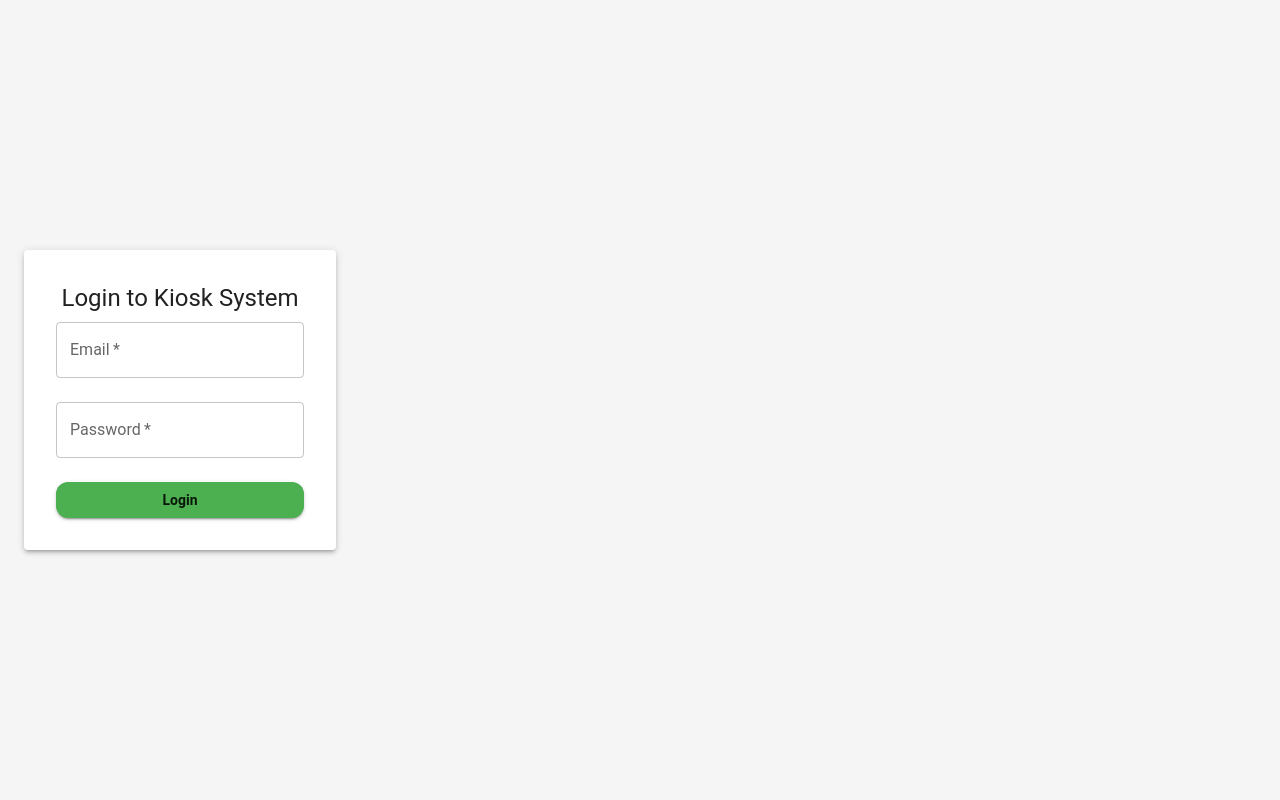
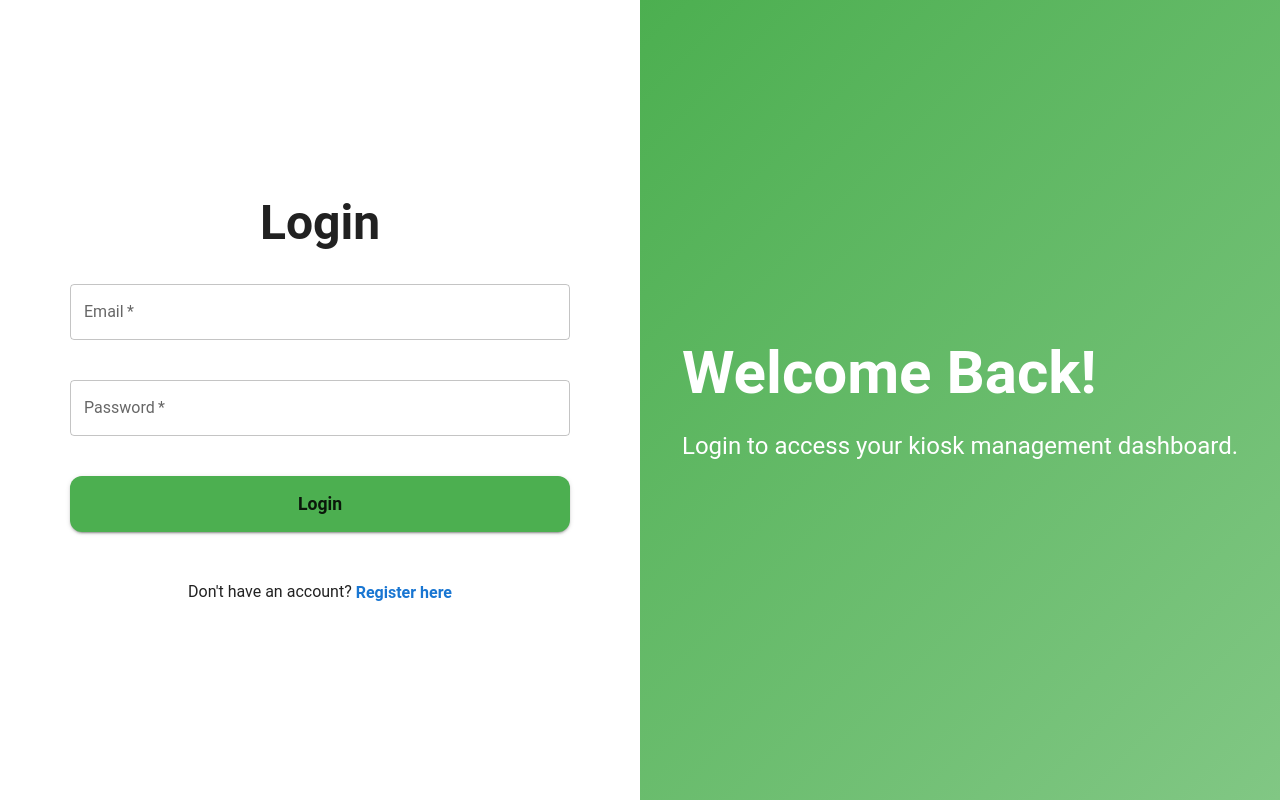
Before and after one commit to NoloSibeko/BackupRepoKiosk, a React (Vite) app: page /login in a window 1280 px wide. Built offline with nearby package versions, Linux system fonts and the light colour scheme.

Commit message:
Update Tuesday

```diff
--- a/package.json
+++ b/package.json
@@ -16,6 +16,7 @@
     "@mui/material": "^7.0.2",
     "axios": "^1.8.4",
     "framer-motion": "^12.9.1",
+    "jwt-decode": "^4.0.0",
     "react": "^19.0.0",
     "react-dom": "^19.0.0",
     "react-router-dom": "^7.5.1"
--- a/src/App.jsx
+++ b/src/App.jsx
@@ -6,6 +6,7 @@ import theme from './theme';
 import Register from './pages/Register';
 import Login from './pages/Login';
 import Dashboard from './pages/Dashboard';
+import AuthPage from './pages/AuthPage';
 
 function App() {
   return (
@@ -13,10 +14,10 @@ function App() {
       <CssBaseline />
       <Router>
         <Routes>
-
-          <Route path="/" element={<Register />} />
-          <Route path="/login" element={<Login />} />
-          <Route path="/dashboard" element={<Dashboard />} />
+        <Route path="/dashboard" element={<Dashboard />} />
+        <Route path="/login" element={<AuthPage />} />
+        <Route path="/register" element={<AuthPage />} />
+        <Route path="/" element={<AuthPage />} />
         </Routes>
       </Router>
     </ThemeProvider>
--- /dev/null
+++ b/src/pages/AuthPage.jsx
@@ -0,0 +1,120 @@
+import { useState } from 'react';
+import { Box, Typography, styled } from '@mui/material';
+import { motion, AnimatePresence } from 'framer-motion';
+import Login from './Login';
+import Register from './Register';
+import { useNavigate } from 'react-router-dom';
+
+const AuthContainer = styled(Box)({
+  display: 'flex',
+  height: '100vh',
+  width: '100vw',
+  overflow: 'hidden',
+  position: 'fixed',
+  top: 0,
+  left: 0,
+});
+
+const FormContainer = styled(motion.div)({
+  width: '50%',
+  display: 'flex',
+  justifyContent: 'center',
+  alignItems: 'center',
+  padding: '2rem',
+  position: 'relative',
+  zIndex: 2,
+  backgroundColor: '#ffffff',
+});
+
+const GraphicContainer = styled(Box)({
+  width: '50%',
+  display: 'flex',
+  flexDirection: 'column',
+  justifyContent: 'center',
+  alignItems: 'center',
+  color: 'white',
+  padding: '2rem',
+  position: 'relative',
+  overflow: 'hidden',
+});
+
+const AuthPage = () => {
+  const navigate = useNavigate();
+  const [isLogin, setIsLogin] = useState(window.location.pathname === '/login');
+
+  const toggleAuthMode = () => {
+    const newIsLogin = !isLogin;
+    setIsLogin(newIsLogin);
+    navigate(newIsLogin ? '/login' : '/register');
+  };
+
+  return (
+    <AuthContainer>
+      <AnimatePresence mode="wait">
+        {isLogin ? (
+          <>
+            <FormContainer
+              key="login-form"
+              initial={{ x: 0 }}
+              animate={{ x: 0 }}
+              exit={{ x: '-100%' }}
+              transition={{ type: 'spring', stiffness: 300, damping: 30 }}
+            >
+              <Login toggleAuthMode={toggleAuthMode} />
+            </FormContainer>
+            <GraphicContainer
+              sx={{
+                background: 'linear-gradient(135deg, #4CAF50 0%, #81C784 100%)',
+              }}
+            >
+              <motion.div
+                initial={{ opacity: 0, y: 20 }}
+                animate={{ opacity: 1, y: 0 }}
+                transition={{ delay: 0.2 }}
+              >
+                <Typography variant="h2" gutterBottom fontWeight="bold">
+                  Welcome Back!
+                </Typography>
+                <Typography variant="h5">
+                  Login to access your kiosk management dashboard.
+                </Typography>
+              </motion.div>
+            </GraphicContainer>
+          </>
+        ) : (
+          <>
+            <GraphicContainer
+              sx={{
+                background: 'linear-gradient(135deg, #1976d2 0%, #2196f3 100%)',
+              }}
+            >
+              <motion.div
+                initial={{ opacity: 0, y: 20 }}
+                animate={{ opacity: 1, y: 0 }}
+                transition={{ delay: 0.2 }}
+              >
+                <Typography variant="h2" gutterBottom fontWeight="bold">
+                  Join Us!
+                </Typography>
+                <Typography variant="h5">
+                  Create your account to start managing your kiosk system.
+                </Typography>
+              </motion.div>
+            </GraphicContainer>
+            <FormContainer
+              key="register-form"
+              initial={{ x: '100%' }}
+              animate={{ x: 0 }}
+              exit={{ x: '100%' }}
+              transition={{ type: 'spring', stiffness: 300, damping: 30 }}
+            >
+              <Register toggleAuthMode={toggleAuthMode} />
+            </FormContainer>
+          </>
+        )}
+      </AnimatePresence>
+    </AuthContainer>
+  );
+};
+
+export default AuthPage;
--- a/src/pages/Login.jsx
+++ b/src/pages/Login.jsx
@@ -1,13 +1,18 @@
 import React, { useState } from 'react';
-import { TextField, Button, Container, Typography, Grid, Paper, Box, Alert } from '@mui/material';
-import { useNavigate } from 'react-router-dom';
-import { login } from '../api/auth';
+import {
+  Box,
+  TextField,
+  Button,
+  Typography,
+  Grid,
+  Alert,
+  Link
+} from '@mui/material';
 
-const Login = () => {
+const Login = ({ toggleAuthMode }) => {
   const [formData, setFormData] = useState({ email: '', password: '' });
   const [error, setError] = useState('');
   const [isLoading, setIsLoading] = useState(false);
-  const navigate = useNavigate();
 
   const handleChange = (e) => {
     const { name, value } = e.target;
@@ -20,17 +25,7 @@ const Login = () => {
     setIsLoading(true);
 
     try {
-      const response = await login({
-        Email: formData.email,
-        Password: formData.password
-      });
-
-      if (response && response.token) {
-        localStorage.setItem('authToken', response.token);
-        navigate('/dashboard'); // Redirect only if login is successful
-      } else {
-        setError('Invalid login response');
-      }
+      // Your login logic here
     } catch (err) {
       setError(err.toString());
     } finally {
@@ -38,27 +33,33 @@ const Login = () => {
     }
   };
 
-
   return (
-    <Container maxWidth="sm">
-      <Box display="flex" justifyContent="center" alignItems="center" minHeight="100vh">
-        <Paper elevation={3} sx={{ width: '100%', p: 4 }}>
-          <Typography variant="h5" align="center" gutterBottom>
-            Login to Kiosk System
+    <Box sx={{
+      width: '100%',
+      maxWidth: 500,
+      height: '100%',
+      display: 'flex',
+      flexDirection: 'column',
+      justifyContent: 'center'
+    }}>
+      <Typography variant="h3" align="center" gutterBottom fontWeight="bold">
+        Login
       </Typography>
-          {error && <Alert severity="error" sx={{ mb: 2 }}>{error}</Alert>}
-          <Box component="form" onSubmit={handleSubmit}>
+      {error && <Alert severity="error" sx={{ mb: 3 }}>{error}</Alert>}
+      <Box component="form" onSubmit={handleSubmit} sx={{ mt: 2 }}>
         <Grid container spacing={3} direction="column">
           <Grid item>
             <TextField
               label="Email"
               variant="outlined"
               fullWidth
+              size="large"
               name="email"
               value={formData.email}
               onChange={handleChange}
               required
               type="email"
+              sx={{ mb: 2 }}
             />
           </Grid>
           <Grid item>
@@ -66,11 +67,13 @@ const Login = () => {
               label="Password"
               variant="outlined"
               fullWidth
+              size="large"
               name="password"
               value={formData.password}
               onChange={handleChange}
               required
               type="password"
+              sx={{ mb: 2 }}
             />
           </Grid>
           <Grid item>
@@ -78,20 +81,41 @@ const Login = () => {
               type="submit"
               variant="contained"
               fullWidth
+              size="large"
               disabled={isLoading}
               sx={{
+                height: '56px',
+                fontSize: '1.1rem',
                 backgroundColor: '#4CAF50',
-                    '&:hover': { backgroundColor: '#45A049' }
+                '&:hover': { backgroundColor: '#45A049' },
               }}
             >
               {isLoading ? 'Logging in...' : 'Login'}
             </Button>
           </Grid>
+          <Grid item>
+            <Typography variant="body1" align="center" sx={{ mt: 3 }}>
+              Don't have an account?{' '}
+              <Link
+                component="button"
+                type="button"
+                onClick={toggleAuthMode}
+                sx={{
+                  fontSize: '1rem',
+                  fontWeight: 'bold',
+                  color: '#1976d2',
+                  textDecoration: 'none',
+                  '&:hover': { textDecoration: 'underline' },
+                  cursor: 'pointer'
+                }}
+              >
+                Register here
+              </Link>
+            </Typography>
+          </Grid>
         </Grid>
       </Box>
-        </Paper>
     </Box>
-    </Container>
   );
 };
 
--- a/src/pages/Register.jsx
+++ b/src/pages/Register.jsx
@@ -1,20 +1,20 @@
 import React, { useState } from 'react';
-import { Box, Button, Paper, TextField, Typography, Link, Alert } from '@mui/material';
+import { Box, Button, TextField, Typography, Link, Alert } from '@mui/material';
 import { useNavigate } from 'react-router-dom';
 import { register } from '../api/auth';
 
-export default function Register() {
-  const navigate = useNavigate();
+const Register = ({ toggleAuthMode }) => {
   const [form, setForm] = useState({
     name: '',
-    surname: '',  // Changed from 'current'
+    surname: '',
     email: '',
-    contactNumber: '',  // Changed from 'contactName'
+    contactNumber: '',
     password: ''
   });
   const [error, setError] = useState('');
   const [success, setSuccess] = useState(false);
   const [isLoading, setIsLoading] = useState(false);
+  const navigate = useNavigate();
 
   const handleChange = (e) => {
     setForm({ ...form, [e.target.name]: e.target.value });
@@ -28,55 +28,31 @@ export default function Register() {
     try {
       const response = await register({
         Name: form.name,
-        Surname: form.surname,  // Changed from 'current'
+        Surname: form.surname,
         Email: form.email,
-        ContactNumber: form.contactNumber,  // Changed from 'contactName'
+        ContactNumber: form.contactNumber,
         Password: form.password,
-        AccountStatus: 'Active'  // Added default value
+        AccountStatus: 'Active'
       });
 
       setSuccess(true);
       setTimeout(() => navigate('/dashboard'), 2000);
-
-      // Debugging - log the full response
-      console.log('Registration response:', response);
     } catch (err) {
       setError(err.toString());
-      console.error('Registration error:', err);
     } finally {
       setIsLoading(false);
     }
   };
 
   return (
-    <Box
-      sx={{
-        minHeight: '100vh',
-        backgroundColor: '#f0f4f0',
-        display: 'flex',
-        justifyContent: 'center',
-        alignItems: 'center',
-        padding: 2,
-      }}
-    >
-      <Paper
-        elevation={6}
-        sx={{
-          padding: 4,
-          width: '100%',
-          maxWidth: 400,
-          display: 'flex',
-          flexDirection: 'column',
-          gap: 2,
-        }}
-      >
-        <Typography variant="h5" align="center" gutterBottom>
-          Create Your Account
-        </Typography>
+    <Box sx={{ width: '100%', maxWidth: 400 }}>
+      <Typography variant="h4" align="center" gutterBottom>
+        Register
+      </Typography>
+      {error && <Alert severity="error">{error}</Alert>}
+      {success && <Alert severity="success">Registration successful! Redirecting...</Alert>}
 
-        {error && <Alert severity="error">{error}</Alert>}
-        {success && <Alert severity="success">Registration successful! Redirecting to login...</Alert>}
-
+      <Box component="form" onSubmit={handleSubmit} sx={{ mt: 2 }}>
         <TextField
           name="name"
           label="Name"
@@ -85,15 +61,17 @@ export default function Register() {
           value={form.name}
           onChange={handleChange}
           required
+          sx={{ mb: 2 }}
         />
         <TextField
-          name="surname"  // Changed from 'current'
+          name="surname"
           label="Surname"
           variant="outlined"
           fullWidth
           value={form.surname}
           onChange={handleChange}
           required
+          sx={{ mb: 2 }}
         />
         <TextField
           name="email"
@@ -104,6 +82,7 @@ export default function Register() {
           onChange={handleChange}
           required
           type="email"
+          sx={{ mb: 2 }}
         />
         <TextField
           name="contactNumber"
@@ -113,6 +92,7 @@ export default function Register() {
           value={form.contactNumber}
           onChange={handleChange}
           required
+          sx={{ mb: 2 }}
         />
         <TextField
           name="password"
@@ -124,6 +104,7 @@ export default function Register() {
           onChange={handleChange}
           required
           inputProps={{ minLength: 6 }}
+          sx={{ mb: 3 }}
         />
 
         <Button
@@ -131,19 +112,31 @@ export default function Register() {
           color="primary"
           fullWidth
           onClick={handleSubmit}
-          sx={{ mt: 2 }}
           disabled={isLoading}
+          sx={{ height: '48px' }}
         >
           {isLoading ? 'Registering...' : 'Register'}
         </Button>
 
-        <Typography variant="body2" align="center" sx={{ mt: 1 }}>
+        <Typography variant="body2" align="center" sx={{ mt: 2 }}>
           Already have an account?{' '}
-          <Link href="/login" underline="hover" color="secondary">
+          <Link
+            component="button"
+            type="button"
+            onClick={toggleAuthMode}
+            sx={{
+              color: '#4CAF50',
+              textDecoration: 'none',
+              '&:hover': { textDecoration: 'underline' },
+              cursor: 'pointer'
+            }}
+          >
             Login here
           </Link>
         </Typography>
-      </Paper>
+      </Box>
     </Box>
   );
-}
+};
+
+export default Register;
```
Also changed, not shown: src/pages/AuthLayout.jsx (deleted, +0 -45 lines), src/pages/Dashboard.jsx (+19 -7 lines), src/components/Navbar.js (deleted), src/components/Sidebar.js (added), src/pages/Sidebar.jsx (added), 1 other file (tests, documents, lock files or other folders). Lines whose indentation alone changed are shown as unchanged.
